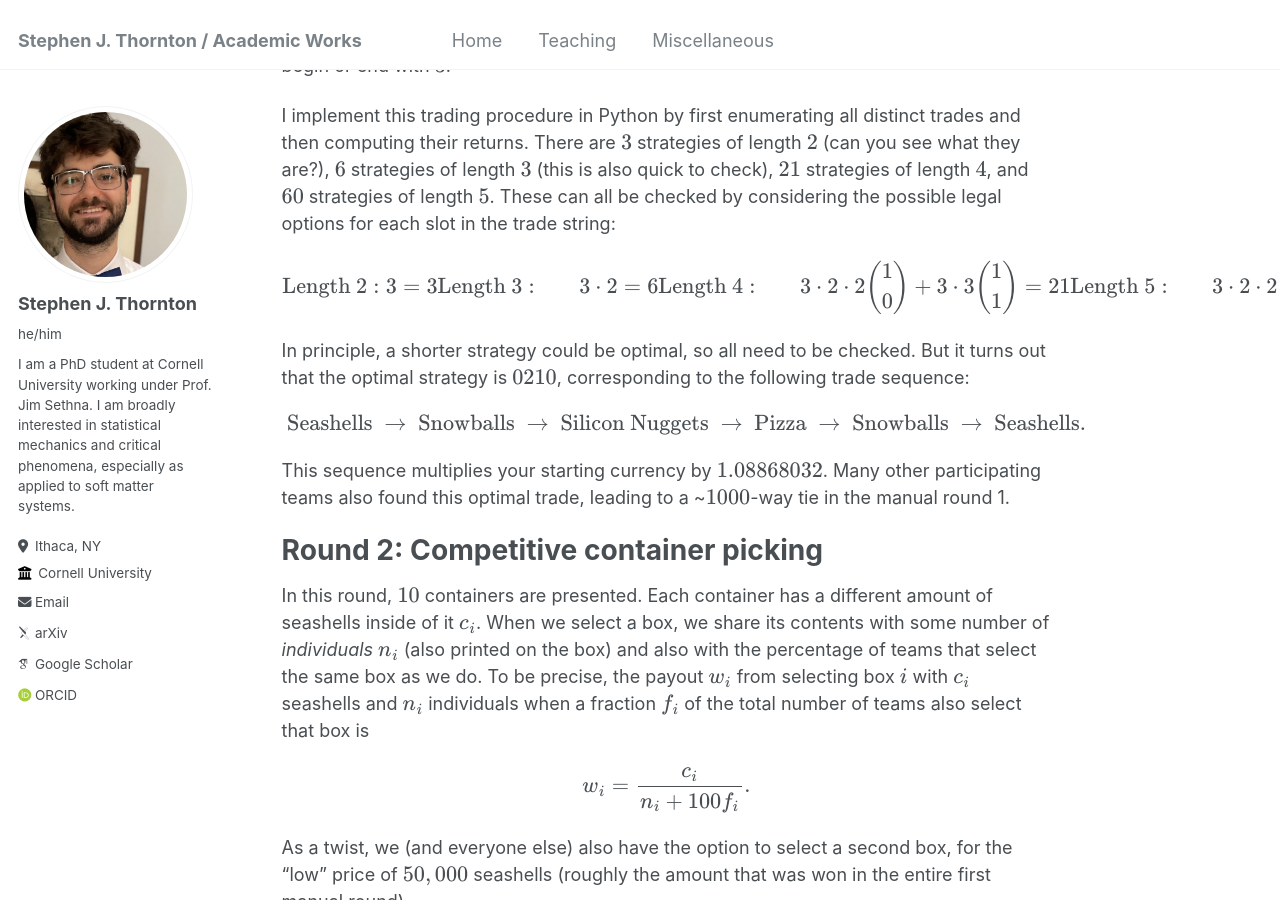
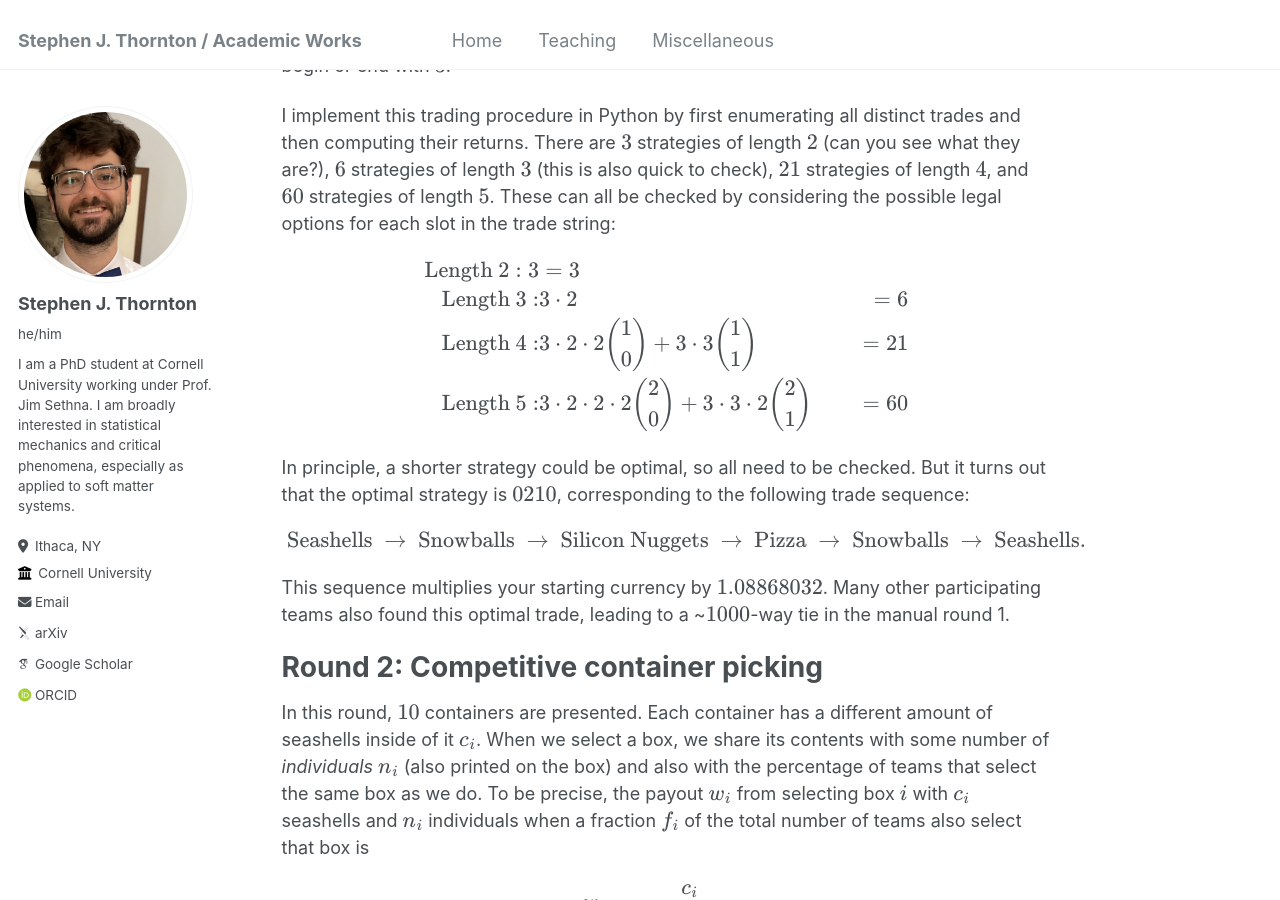
Before and after one commit to stephen-thornton/stephen-thornton.github.io, a Jekyll site: the page built from _miscellaneous/Prosperity.md, in a window 1280 px wide and 900 px high, scrolled down 1317 px. Built offline with Jekyll 4.4.1, drawn with Linux system fonts in a browser that asks for light colours; some web fonts are replaced.

Commit message:
Update Prosperity.md

```diff
--- a/_miscellaneous/Prosperity.md
+++ b/_miscellaneous/Prosperity.md
@@ -32,12 +32,14 @@ We can further reduce the computational time by noting that trading a currency f
 
 I implement this trading procedure in Python by first enumerating all distinct trades and then computing their returns. There are \\( 3 \\) strategies of length \\( 2 \\) (can you see what they are?), \\( 6 \\) strategies of length \\( 3 \\) (this is also quick to check), \\( 21 \\) strategies of length \\( 4 \\), and \\( 60 \\) strategies of length \\( 5 \\). These can all be checked by considering the possible legal options for each slot in the trade string:
 
-\begin{align}
+$$
+\begin{align*}
 \textrm{Length } 2: 3 &= 3 \\
 \textrm{Length } 3:& 3\cdot 2 &= 6 \\
 \textrm{Length } 4:& 3\cdot 2\cdot 2 {1 \choose 0}+3\cdot3 {1\choose 1} &= 21 \\
 \textrm{Length } 5:& 3\cdot 2\cdot 2 \cdot 2 {2 \choose 0} + 3\cdot 3\cdot 2 {2 \choose 1} &= 60
-\end{align}
+\end{align*}
+$$
 
 In principle, a shorter strategy could be optimal, so all need to be checked. But it turns out that the optimal strategy is \\( 0210 \\), corresponding to the following trade sequence:
 
```
